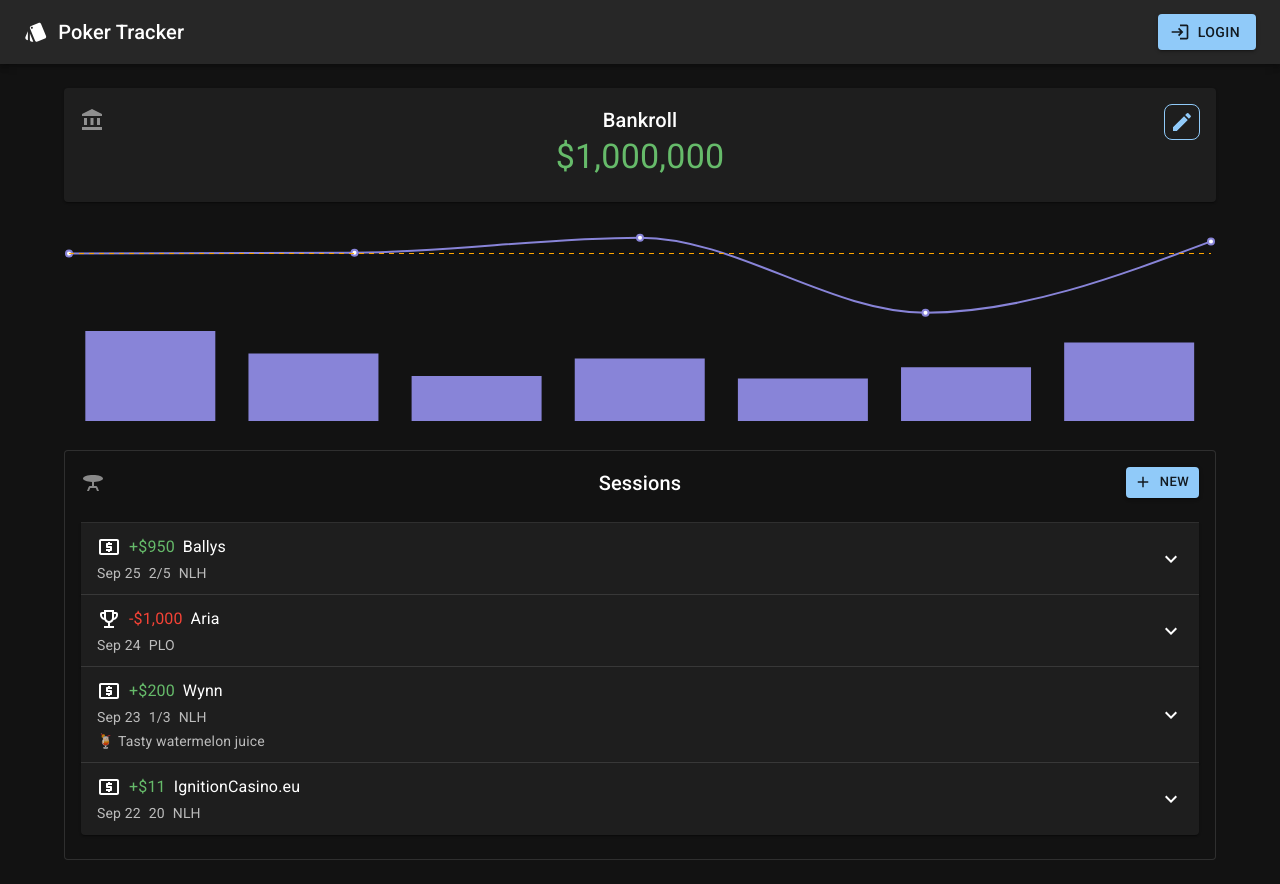
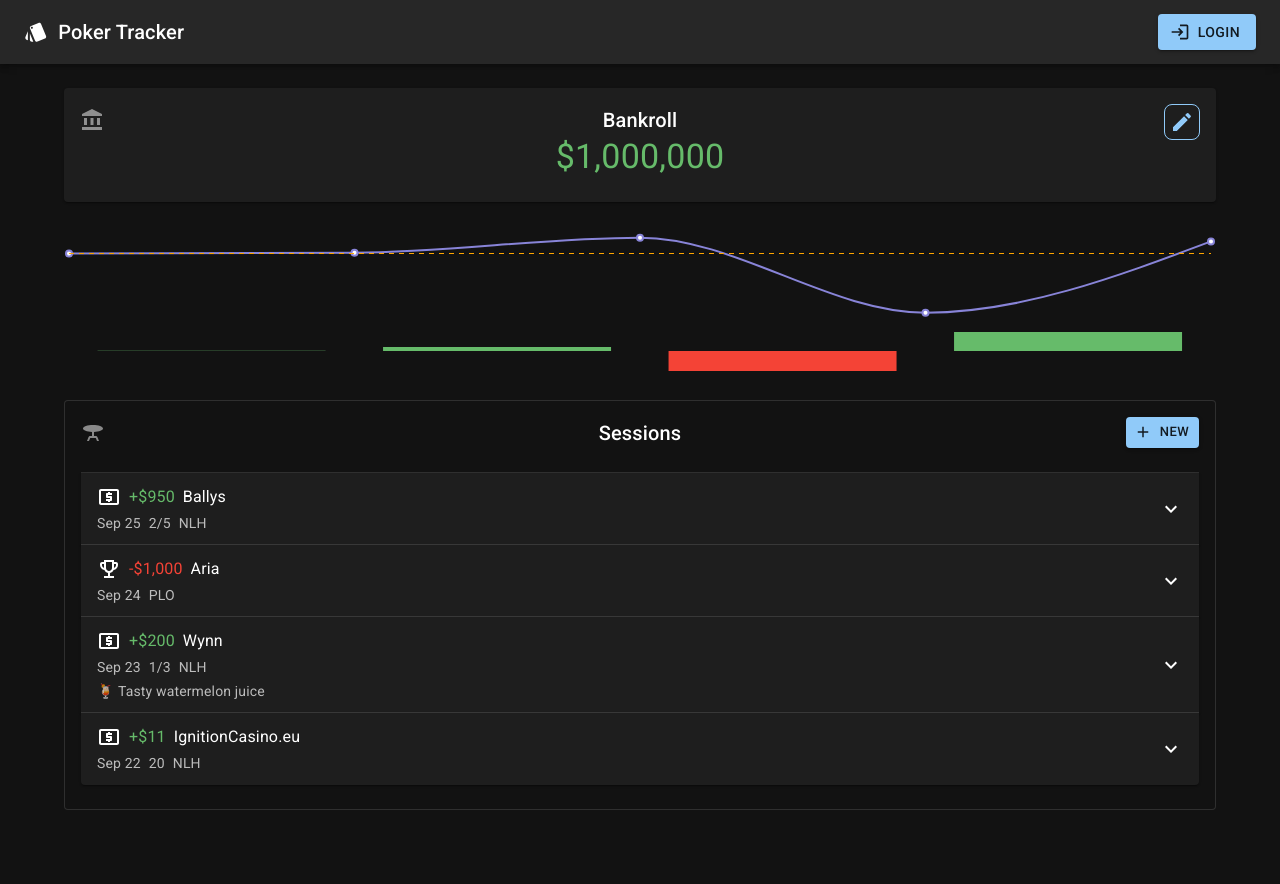
Before and after one commit to stedwick/pokertracker, a React (Create React App) app: page / in a window 1280 px wide. After the commit the page ends 834 px from the top, so only its background shows below. Built offline with nearby package versions, Linux system fonts and the light colour scheme; no server answers.

Commit message:
PokerBarChart

```diff
--- a/src/App.js
+++ b/src/App.js
@@ -4,64 +4,9 @@ import PokerAppBar from "./layout/PokerAppBar";
 import { PnlCard } from "./Poker/PnlCard";
 import PokerSessions from "./Poker/PokerSessions";
 import PokerSessionsState from "./Poker/PokerSessionsState";
+import PokerLineChart from './Poker/PokerLineChart.js';
+import PokerBarChart from './Poker/PokerBarChart.js';
 
-import { ResponsiveContainer, BarChart, Bar } from "recharts";
-import PokerLineChart from './Poker/PokerLineChart.js';
-
-const data = [
-  {
-    name: "Page A",
-    uv: 4000,
-    pv: 2400,
-    amt: 2400,
-  },
-  {
-    name: "Page B",
-    uv: 3000,
-    pv: 1398,
-    amt: 2210,
-  },
-  {
-    name: "Page C",
-    uv: 2000,
-    pv: 9800,
-    amt: 2290,
-  },
-  {
-    name: "Page D",
-    uv: 2780,
-    pv: 3908,
-    amt: 2000,
-  },
-  {
-    name: "Page E",
-    uv: 1890,
-    pv: 4800,
-    amt: 2181,
-  },
-  {
-    name: "Page F",
-    uv: 2390,
-    pv: 3800,
-    amt: 2500,
-  },
-  {
-    name: "Page G",
-    uv: 3490,
-    pv: 4300,
-    amt: 2100,
-  },
-];
-
-function PhilsBar() {
-  return (
-    <ResponsiveContainer width="100%" height="100%">
-      <BarChart data={data}>
-        <Bar dataKey="uv" fill="#8884d8" />
-      </BarChart>
-    </ResponsiveContainer>
-  );
-}
 
 function App() {
   return (
@@ -75,8 +20,8 @@ function App() {
           <Box height="100px" width="100%">
             <PokerLineChart />
           </Box>
-          <Box height="100px" width="100%">
-            <PhilsBar />
+          <Box height="50px" width="100%">
+            <PokerBarChart />
           </Box>
           <br />
           <PokerSessions />
--- /dev/null
+++ b/src/Poker/PokerBarChart.js
@@ -0,0 +1,46 @@
+import React, { useContext } from "react";
+import currency from "currency.js";
+import { PokerSessionsContext } from "./PokerSessionsState";
+
+import {
+  BarChart,
+  Bar,
+  ResponsiveContainer,
+//   Tooltip,
+} from "recharts";
+import { useTheme } from "@emotion/react";
+
+export default function PokerBarChart() {
+  const { pokerSessions, crud } = useContext(PokerSessionsContext);
+  const theme = useTheme();
+
+  const chartData = pokerSessions.map((pSess) => {
+    const profit = Number(
+      currency(crud.calcSessionProfit(pSess, true), { precision: 0 })
+    );
+    return {
+      profit: profit,
+      profitPositive: profit > 0 ? profit : 0,
+      profitNegative: profit < 0 ? profit : 0,
+    };
+  });
+  chartData.reverse();
+
+  return (
+    <ResponsiveContainer width="100%" height="100%">
+      <BarChart data={chartData}>
+        <Bar
+          dataKey="profitPositive"
+          stackId="a"
+          fill={theme.palette.success.main}
+        />
+        <Bar
+          dataKey="profitNegative"
+          stackId="a"
+          fill={theme.palette.error.main}
+        />
+        {/* <Tooltip content={<CustomTooltip />} /> */}
+      </BarChart>
+    </ResponsiveContainer>
+  );
+}
```
